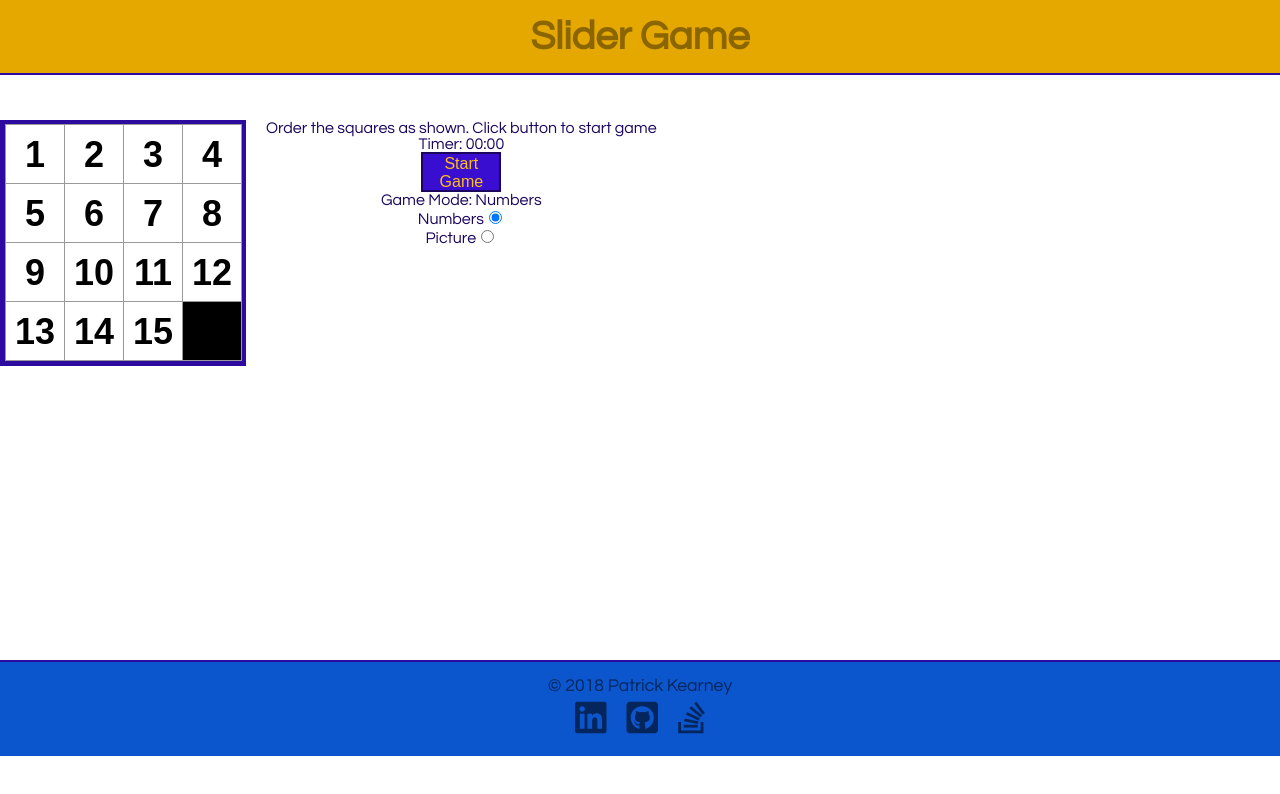
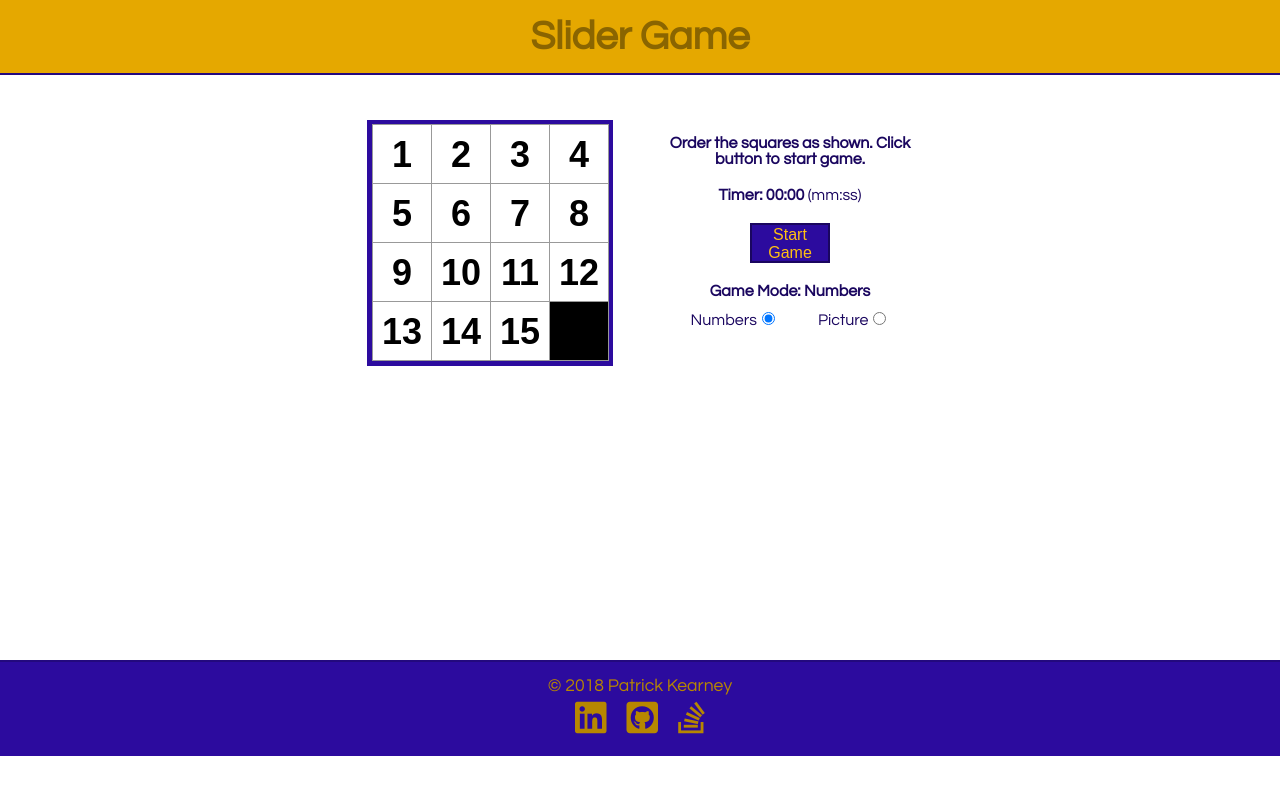
Before and after one commit to pckearney25/Slider-Game, a React app in the folder slider-game/: page / in a window 1280 px wide. Built offline with nearby package versions, Linux system fonts and the light colour scheme.

Commit message:
Slider Game 1.0 finalized styling added

```diff
--- a/slider-game/src/Game.css
+++ b/slider-game/src/Game.css
@@ -4,26 +4,51 @@
 
 body {
   font: 1em "Century Gothic", Futura, sans-serif;
+  color: #1a065f;
+  display: flex;
+  flex-direction: column;
+}
 
-  color: #1a065f;
+.content {
+  flex: 1 0 auto;
 }
 
 h1 {
   font-size: 2.5em;
 }
 
-.status {
-  margin-bottom: 10px;
+h6 {
+  font-size: 1.25em;
 }
 
-.game {
+.game-container {
   display: flex;
-  flex-direction: row;
+  flex-flow: row wrap;
   margin-top: 7.5em;
   margin-bottom: 2.5em;
   height: 500px;
+  justify-content: center;
 }
 
-.game-info {
-  margin-left: 20px;
+.game-box {
+  width: 280px;
+  margin: 0px 10px 0px 10px;
 }
+
+#message-div,
+#timer,
+#converted-time {
+  font-weight: bold;
+}
+
+#timer-div {
+  margin-top: 20px;
+}
+
+#message-div {
+  margin-top: 15px;
+}
+
+.footer {
+  flex-shrink: 0;
+}
--- a/slider-game/src/Game.js
+++ b/slider-game/src/Game.js
@@ -176,14 +176,14 @@ class Game extends React.Component {
     };
   }
   message = [
-    "Order the squares as shown. Click button to start game",
+    "Order the squares as shown. Click button to start game.",
     "Click an ajacent square to move into the empty position.",
     "Game Complete! Click button to play again."
   ];
   button = [
     {
       message: "Start Game",
-      styles: { color: "#FFC013", background: "#3A0ED1" }
+      styles: { color: "#FFC013", background: "#2c0b9e" }
     },
     {
       message: "Reset Game",
@@ -191,7 +191,7 @@ class Game extends React.Component {
     },
     {
       message: "Play Again",
-      styles: { color: "#FFC013", background: "#3A0ED1" }
+      styles: { color: "#FFC013", background: "#2c0b9e" }
     }
   ];
 
@@ -358,9 +358,10 @@ class Game extends React.Component {
 
     return (
       <div className="Game">
+        <div className="content">
           <Header />
-        <div className="game">
-          <div className="game-board">
+          <div className="game-container">
+            <div className="game-box">
               <Board
                 squares={boardSquares}
                 gameMode={this.state.gameMode}
@@ -368,9 +369,13 @@ class Game extends React.Component {
               />
             </div>
 
-          <div className="game-info">
-            <div>{message}</div>
-            <div>Timer: {convertedTime}</div>
+            <div className="game-box">
+              <div id="message-div">{message}</div>
+              <div id="timer-div">
+                <span id="timer">{`Timer: `}</span>
+                <span id="converted-time">{convertedTime}</span>
+                <span>{` (mm:ss)`}</span>
+              </div>
               <GameButton
                 style={button.styles}
                 onClick={() => {
@@ -384,6 +389,7 @@ class Game extends React.Component {
               />
             </div>
           </div>
+        </div>
         <Footer />
       </div>
     );
--- a/slider-game/src/components/Board/Board.css
+++ b/slider-game/src/components/Board/Board.css
@@ -6,4 +6,7 @@
 
 .board {
   border: 5px solid #2c0b9e;
+  width: 236px;
+  height: 236px;
+  margin: 0 auto;
 }
--- a/slider-game/src/components/Footer/Footer.css
+++ b/slider-game/src/components/Footer/Footer.css
@@ -1,11 +1,11 @@
 footer {
-  background-color: #0b56cd;
-  color: #05265c;
+  background-color: #2c0b9e;
+  color: #b78700;
   font-size: 1.1em;
   text-align: center;
   padding-top: 15px;
   padding-bottom: 20px;
-  border-top: 2px solid#2c0b9e;
+  border-top: 2px solid#23097E;
 }
 
 .soc-media-div {
@@ -18,7 +18,7 @@ footer {
 
 .fab {
   font-size: 36px;
-  color: #05265c;
+  color: #b78700;
 }
 
 .hvr-grow {
--- a/slider-game/src/components/GameButton/GameButton.css
+++ b/slider-game/src/components/GameButton/GameButton.css
@@ -3,4 +3,5 @@
   width: 80px;
   height: 40px;
   border: 2px solid #1a065f;
+  margin-top: 20px;
 }
--- a/slider-game/src/components/Header/Header.css
+++ b/slider-game/src/components/Header/Header.css
@@ -9,7 +9,7 @@ header {
   color: #8a6500;
   font-weight: bold;
   z-index: 5;
-  border-bottom: 2px solid #2c0b9e;
+  border-bottom: 2px solid #23097e;
 }
 
 header div {
--- a/slider-game/src/components/Radio/Radio.css
+++ b/slider-game/src/components/Radio/Radio.css
@@ -0,0 +1,18 @@
+.radio-form-div {
+  margin-top: 20px;
+}
+
+.game-mode-div {
+  font-weight: bold;
+}
+
+.radio-form {
+  display: flex;
+  flex-direction: row;
+  flex-wrap: nowrap;
+  justify-content: center;
+}
+
+.radiobox {
+  margin: 10px 20px 10px 20px;
+}
--- a/slider-game/src/components/Radio/Radio.js
+++ b/slider-game/src/components/Radio/Radio.js
@@ -3,15 +3,15 @@ import "./Radio.css";
 
 function Radio(props) {
   return (
-    <div>
-      <h4>Game Mode: {props.gameMode}</h4>
+    <div className="radio-form-div">
+      <div className="game-mode-div">Game Mode: {props.gameMode}</div>
       <form className="radio-form">
         <div className="radiobox">
-          <label className="radio">
+          <label className="radio-container">
             Numbers
             <input
               type="radio"
-              name="game-mode"
+              name="radio"
               value="Numbers"
               onChange={props.onChange}
               defaultChecked
@@ -20,11 +20,11 @@ function Radio(props) {
           </label>
         </div>
         <div className="radiobox">
-          <label className="radio">
+          <label className="radio-container">
             Picture
             <input
               type="radio"
-              name="game-mode"
+              name="radio"
               value="Picture"
               onChange={props.onChange}
             />
```
Lines whose indentation alone changed are shown as unchanged.
